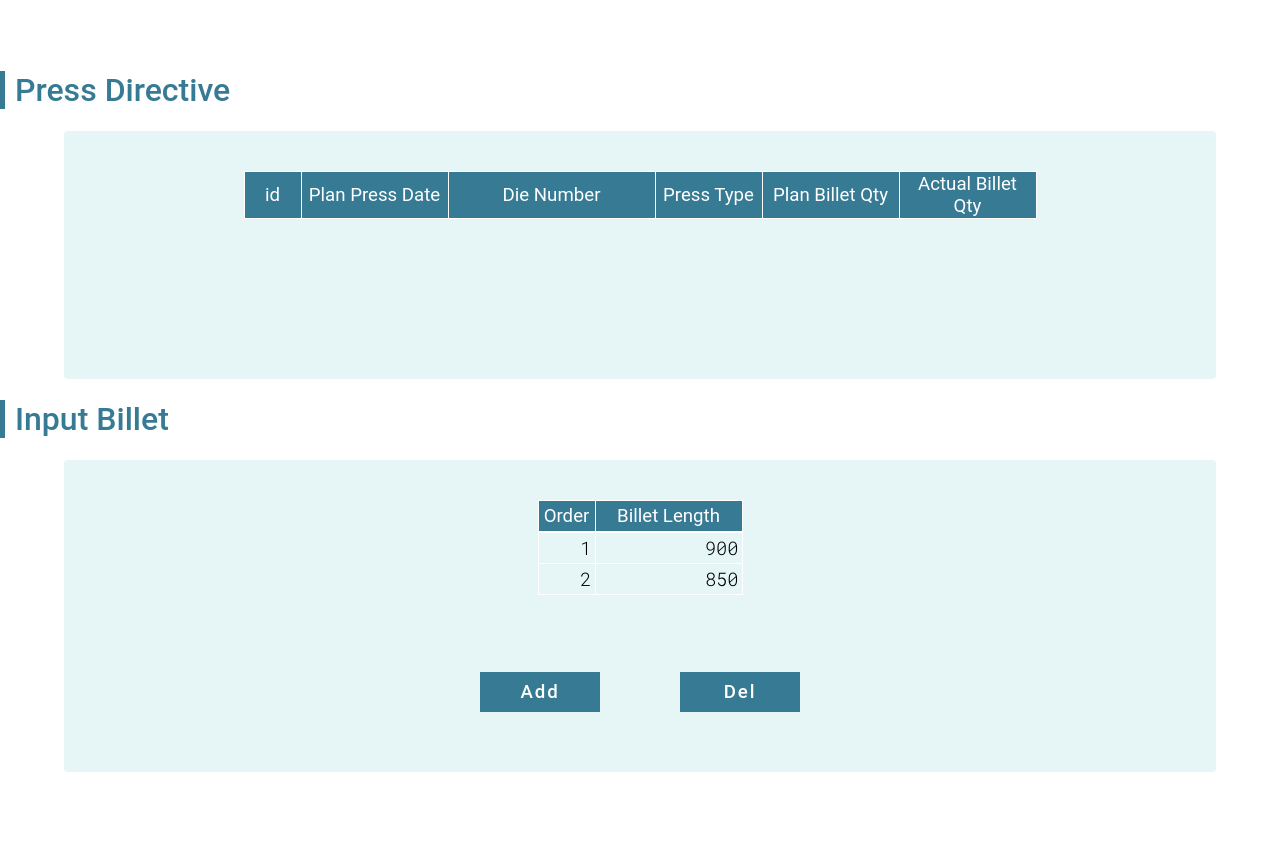
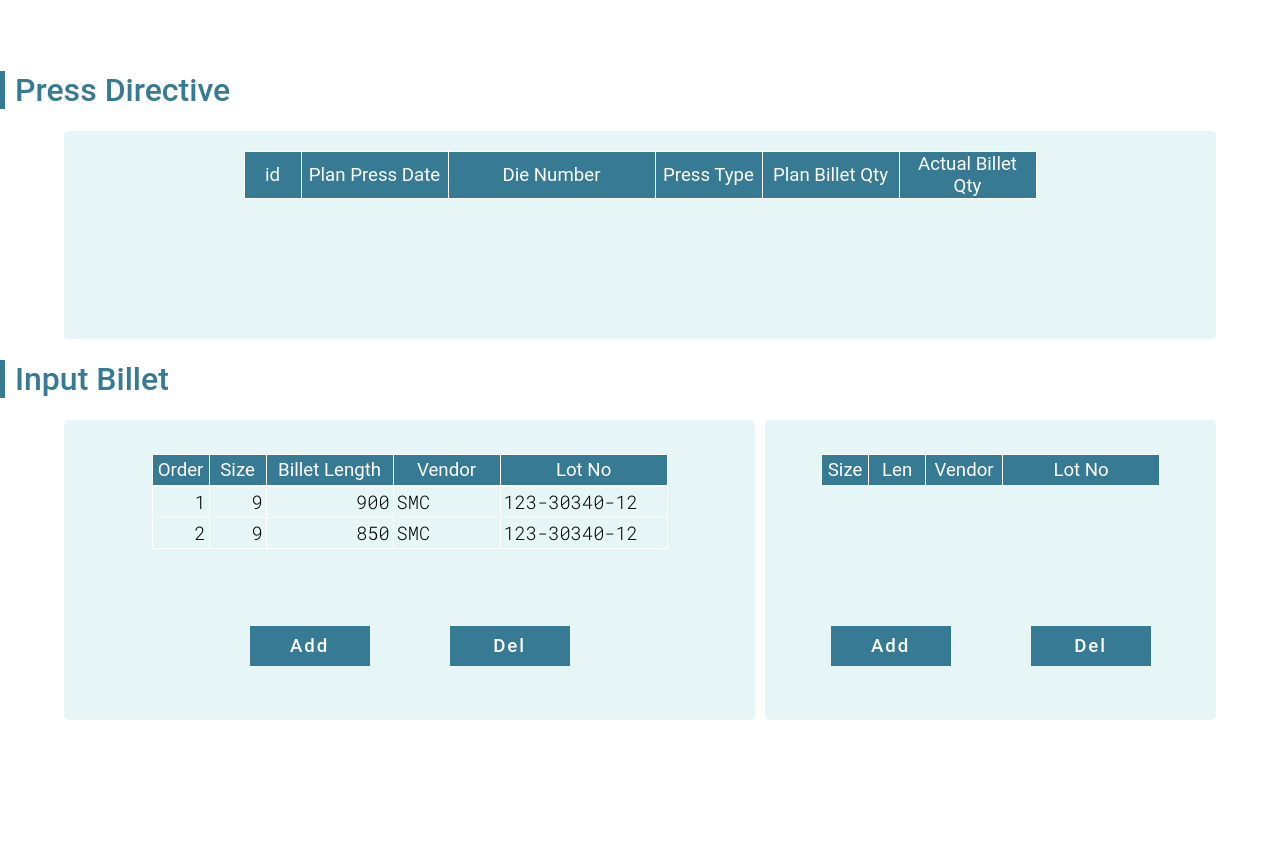
Before and after one commit to OdaSeiji/ex0.20, a PHP site: page /press_billet-charge.html in a window 1280 px wide. Run offline with PHP 8.4, Linux system fonts and the light colour scheme; data that the repository does not hold is empty; some web fonts are replaced.

Commit message:
billet-charge

```diff
--- a/css/main.css
+++ b/css/main.css
@@ -31,12 +31,6 @@ iframe {
   border: 0;
   width: 100%;
   height: 2000px;
-}
-
-h1 {
-  color: #377a94;
-  /* text-decoration: underline; */
-  border-left: solid 5px #377a94; /* left line */
 }
 
 header > div:nth-child(1) > img {
@@ -107,9 +101,12 @@ h1 {
   font-family: "Roboto";
   font-weight: 500;
   padding-left: 10px;
+  color: #377a94;
+  /* text-decoration: underline; */
+  border-left: solid 5px #377a94; /* left line */
 }
 
-div.container {
+.container {
   display: flex;
   align-items: center;
   justify-content: center;
--- a/css/press_billet-charge.css
+++ b/css/press_billet-charge.css
@@ -1,10 +1,48 @@
 /* css */
+body {
+  margin-top: 50px;
+}
+
 div.container {
   /* comment */
 }
-div.main__wrapper {
+div.pearent-container {
+  display: flex;
+  flex-direction: row;
+}
+div.wrapper {
   height: 800px;
 }
+.container {
+  padding: 20px 0 20px 0;
+}
+.container2 {
+  background-color: initial;
+  padding: 0;
+  display: grid;
+  grid-template-columns: 60% 40%;
+  grid-auto-rows: 300px;
+  /* column-gap: 40px; */
+  .box {
+    height: 300px;
+  }
+}
+
+.box {
+  /* margin: 0 10px 0 10px; */
+  background-color: #e6f5f5;
+  border-radius: 5px;
+  display: flex;
+  flex-direction: column;
+  align-items: center;
+  justify-content: center;
+}
+
+.box2 {
+  margin-left: 10px;
+  width: calc(100% - 10px);
+}
+
 button {
   font-size: 14pt;
   height: 40px;
@@ -75,13 +113,87 @@ table#billet__table {
   }
   th:nth-child(2),
   td:nth-child(2) {
-    width: 140px;
+    width: 50px;
   }
   td:nth-child(2) {
     text-align: right;
+  }
+  th:nth-child(3),
+  td:nth-child(3) {
+    width: 120px;
+  }
+  td:nth-child(3) {
+    text-align: right;
+  }
+  th:nth-child(4),
+  td:nth-child(4) {
+    width: 100px;
+  }
+  td:nth-child(4) {
+    text-align: left;
+  }
+  th:nth-child(5),
+  td:nth-child(5) {
+    width: 160px;
+  }
+  td:nth-child(5) {
+    text-align: left;
   }
 
   tbody {
     height: 120px;
   }
 }
+
+#stock-billet__table {
+  .input-record {
+    td {
+      padding: 0;
+    }
+  }
+
+  th:nth-child(1),
+  td:nth-child(1) {
+    display: none;
+  }
+
+  th:nth-child(2),
+  td:nth-child(2) {
+    width: 40px;
+  }
+  td:nth-child(2) {
+    text-align: right;
+  }
+  th:nth-child(3),
+  td:nth-child(3) {
+    width: 50px;
+  }
+  td:nth-child(3) {
+    text-align: right;
+  }
+  th:nth-child(4),
+  td:nth-child(4) {
+    width: 70px;
+  }
+  td:nth-child(4) {
+    text-align: right;
+  }
+  th:nth-child(5),
+  td:nth-child(5) {
+    width: 150px;
+  }
+  td:nth-child(5) {
+    text-align: left;
+  }
+  th:nth-child(6),
+  td:nth-child(6) {
+    width: 160px;
+  }
+  td:nth-child(6) {
+    text-align: left;
+  }
+
+  tbody {
+    height: 120px;
+  }
+}
--- a/press_billet-charge.html
+++ b/press_billet-charge.html
@@ -8,9 +8,9 @@
     <title>Document</title>
   </head>
   <body>
-    <div class="main__wrapper">
+    <div class="wrapper">
       <h1 class="translation">Press Directive</h1>
-      <div class="container">
+      <div class="container container1">
         <table id="summary__table">
           <thead>
             <tr>
@@ -27,22 +27,32 @@
       </div>
 
       <h1 class="translation">Input Billet</h1>
-      <div class="container">
+      <div class="container container2">
+        <div class="box box1">
           <table id="billet__table">
             <thead>
               <tr>
                 <th>Order</th>
+                <th>Size</th>
                 <th>Billet Length</th>
+                <th>Vendor</th>
+                <th>Lot No</th>
               </tr>
             </thead>
             <tbody>
               <tr>
                 <td>1</td>
+                <td>9</td>
                 <td>900</td>
+                <td>SMC</td>
+                <td>123-30340-12</td>
               </tr>
               <tr>
                 <td>2</td>
+                <td>9</td>
                 <td>850</td>
+                <td>SMC</td>
+                <td>123-30340-12</td>
               </tr>
             </tbody>
           </table>
@@ -51,6 +61,25 @@
             <button class="translation" id="del__button">Del</button>
           </div>
         </div>
+        <div class="box box2">
+          <table id="stock-billet__table">
+            <thead>
+              <tr>
+                <th>id</th>
+                <th>Size</th>
+                <th>Len</th>
+                <th>Vendor</th>
+                <th>Lot No</th>
+              </tr>
+            </thead>
+            <tbody></tbody>
+          </table>
+          <div class="button-row-container">
+            <button class="translation" id="stock-add__button">Add</button>
+            <button class="translation" id="stock-del__button">Del</button>
+          </div>
+        </div>
+      </div>
     </div>
     <script src="./lib/jquery.min.js"></script>
     <script src="./scr/press-billet-charge.js"></script>
--- a/scr/press-billet-charge.js
+++ b/scr/press-billet-charge.js
@@ -54,8 +54,20 @@ $(document).on("click", "#test__button", function () {
 });
 
 $(document).on("click", "#summary__table tbody tr", function () {
-  console.log("hello");
-
   $(this).parent().find("tr").removeClass("selected-record");
   $(this).addClass("selected-record");
 });
+
+$(document).on("click", "#stock-add__button", function () {
+  //
+  var emptyRow = `
+    <tr class="input-record">
+        <td><input type="text" name="id"></td>
+        <td><input type="text" name="size"></td>
+        <td><input type="text" name="length"></td>
+        <td><input type="text" name="vendor"></td>
+        <td><input type="text" name="qty"></td>
+    </tr>
+  `;
+  $("#stock-billet__table tbody").append(emptyRow);
+});
```
Also changed, not shown: make-table.sql (added, +7 -0 lines), practice_grid.html (added, +18 -0 lines), prctice_grid.css (added, +16 -0 lines), 2 other files. Lines whose indentation alone changed are shown as unchanged.
